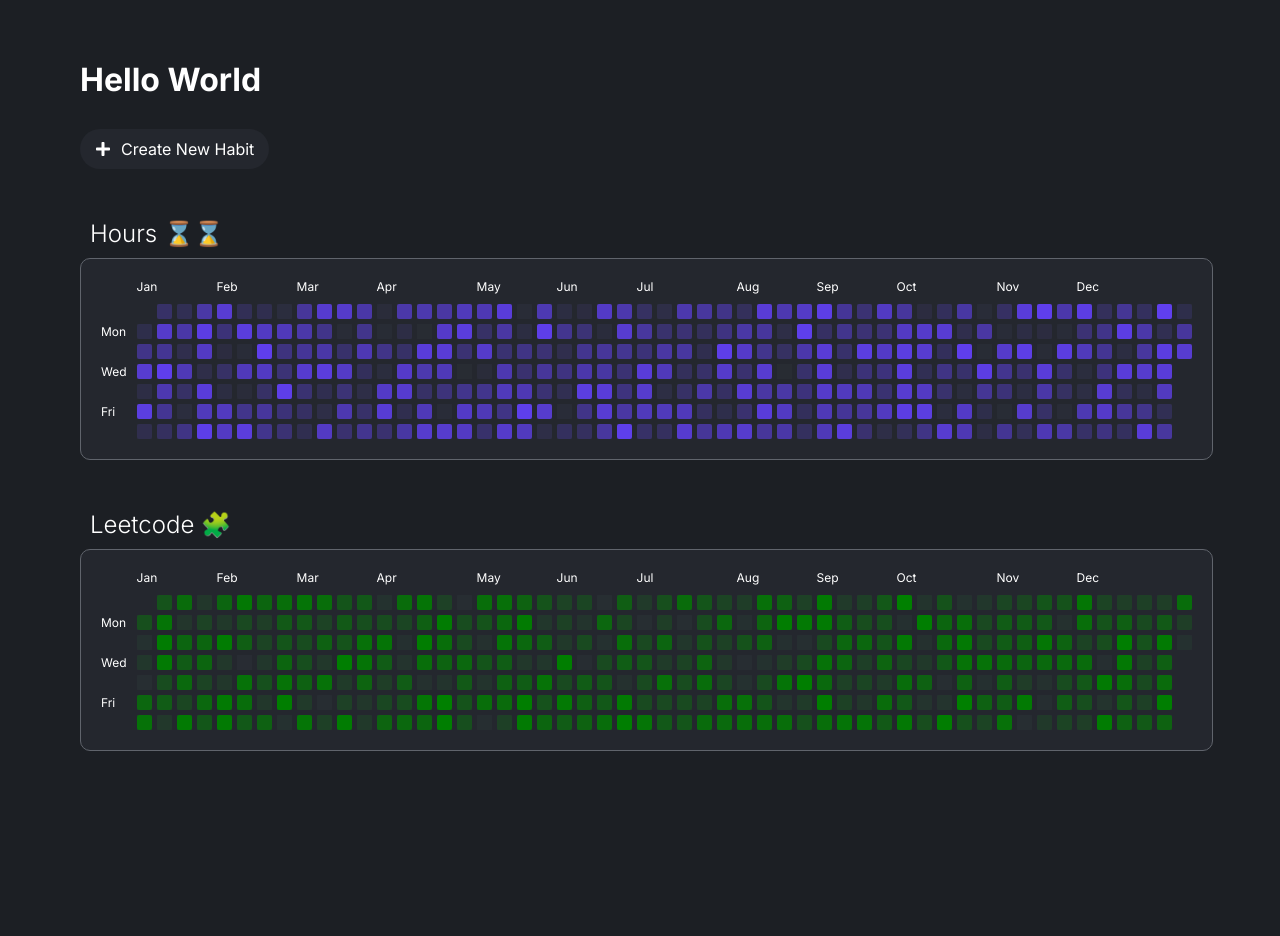
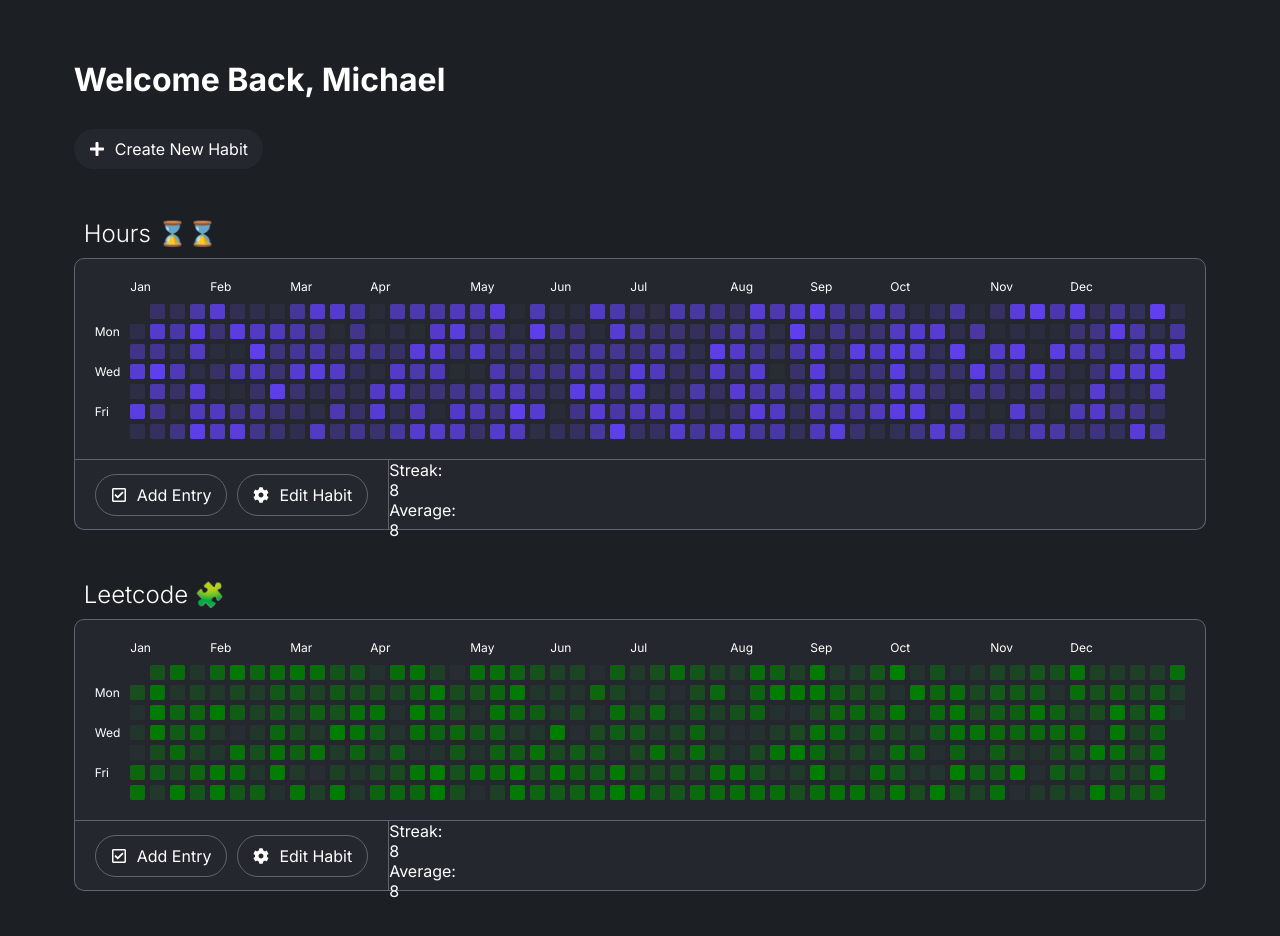
Before and after one commit to abedmohammed/commitment, a Next.js app in the folder frontend/: page / in a window 1280 px wide. Shown: the top 936 px of the page. Built offline with nearby package versions, Linux system fonts and the light colour scheme.

Commit message:
adding habit buttons

```diff
--- /dev/null
+++ b/frontend/src/components/Button.js
@@ -0,0 +1,11 @@
+import React from "react";
+
+const Button = ({ text, icon, classes, clickHandler }) => {
+  return (
+    <button onClick={clickHandler} className={`button ${classes}`}>
+      {icon} {text}
+    </button>
+  );
+};
+
+export default Button;
--- a/frontend/src/components/CommitChart.js
+++ b/frontend/src/components/CommitChart.js
@@ -1,4 +1,6 @@
 import React from "react";
+import Button from "./Button";
+import { FaCog, FaRegCheckSquare } from "react-icons/fa";
 
 const CommitChart = ({ title, data, colour }) => {
   return (
@@ -45,6 +47,30 @@ const CommitChart = ({ title, data, colour }) => {
           })}
         </ul>
       </div>
+      <div className="habit__info">
+        <div className="habit__actions">
+          <Button
+            classes={"button--bordered"}
+            icon={<FaRegCheckSquare />}
+            text="Add Entry"
+          />
+          <Button
+            classes={"button--bordered"}
+            icon={<FaCog />}
+            text="Edit Habit"
+          />
+        </div>
+        <div className="habit__stats">
+          <div className="habit__stat">
+            <p className="habit__stat-label">Streak: </p>
+            <p className="habit__stat-value">8</p>
+          </div>
+          <div className="habit__stat">
+            <p className="habit__stat-label">Average: </p>
+            <p className="habit__stat-value">8</p>
+          </div>
+        </div>
+      </div>
     </div>
   );
 };
--- a/frontend/src/pages/index.js
+++ b/frontend/src/pages/index.js
@@ -1,6 +1,7 @@
 import CommitChart from "@/components/CommitChart";
 import Head from "next/head";
 import { FaPlus } from "react-icons/fa";
+import Button from "@/components/Button";
 
 export default function Home() {
   return (
@@ -20,12 +21,9 @@ export default function Home() {
         <link rel="icon" href="/favicon.ico" />
       </Head>
       <main className="dashboard">
-        <h1 className="dashboard__title">Hello World</h1>
+        <h1 className="dashboard__title">Welcome Back, Michael</h1>
         <div className="dashboard__options">
-          <button className="dashboard__new-habit">
-            <FaPlus />
-            Create New Habit
-          </button>
+          <Button text={"Create New Habit"} icon={<FaPlus />}></Button>
         </div>
         <div className="habits">
           <CommitChart colour="#603FEF" title="Hours ⌛⌛" />
--- a/frontend/src/sass/base/_base.scss
+++ b/frontend/src/sass/base/_base.scss
@@ -5,4 +5,7 @@ body {
   color: #fff;
   font-family: "Inter", sans-serif;
   margin: rem(60px) rem(80px);
+  display: flex;
+  flex-direction: column;
+  align-items: center;
 }
--- /dev/null
+++ b/frontend/src/sass/components/_button.scss
@@ -0,0 +1,23 @@
+@use "../abstracts/" as *;
+
+.button {
+  cursor: pointer;
+  background: var(--color-background-light-1);
+  padding: rem(10px) rem(15px);
+  border-radius: 999px;
+  border: none;
+  display: flex;
+  gap: rem(10px);
+  align-items: center;
+  color: #fff;
+  transition: all 0.2s;
+
+  &--bordered {
+    border: 1px var(--color-background-light-3) solid;
+  }
+
+  &:hover {
+    transform: translateY(-5px);
+    background: var(--color-background-light-2);
+  }
+}
--- a/frontend/src/sass/components/_commitchart.scss
+++ b/frontend/src/sass/components/_commitchart.scss
@@ -6,15 +6,17 @@
     "empty months"
     "days squares";
   grid-template-columns: auto 1fr;
-  grid-gap: 10px;
+  grid-gap: rem(10px);
 
-  font-size: 12px;
+  font-size: rem(12px);
   list-style: none;
 
-  padding: 20px;
+  padding: rem(20px);
   border: 1px var(--color-background-light-3) solid;
   background-color: var(--color-background-light-1);
-  border-radius: 10px;
+  border-radius: rem(10px);
+  border-bottom-left-radius: 0;
+  border-bottom-right-radius: 0;
 
   &__months {
     grid-area: months;
--- a/frontend/src/sass/components/_habit.scss
+++ b/frontend/src/sass/components/_habit.scss
@@ -7,4 +7,24 @@
     font-weight: 300;
     margin: 0 0 rem(10px) rem(10px);
   }
+
+  &__info {
+    background-color: var(--color-background-light-1);
+    border: 1px var(--color-background-light-3) solid;
+    border-top: none;
+    border-radius: rem(10px);
+    border-top-right-radius: 0;
+    border-top-left-radius: 0;
+    height: rem(70px);
+
+    display: flex;
+  }
+
+  &__actions {
+    display: flex;
+    align-items: center;
+    gap: rem(10px);
+    border-right: 1px var(--color-background-light-3) solid;
+    padding: 0 rem(20px);
+  }
 }
--- a/frontend/src/sass/components/_index.scss
+++ b/frontend/src/sass/components/_index.scss
@@ -1,2 +1,3 @@
 @forward "commitchart";
+@forward "button";
 @forward "habit";
--- a/frontend/src/sass/pages/_dashboard.scss
+++ b/frontend/src/sass/pages/_dashboard.scss
@@ -4,22 +4,4 @@
   &__options {
     margin-top: rem(30px);
   }
-
-  &__new-habit {
-    cursor: pointer;
-    background: var(--color-background-light-1);
-    padding: rem(10px) rem(15px);
-    border-radius: 999px;
-    border: none;
-    display: flex;
-    gap: rem(10px);
-    align-items: center;
-    color: #fff;
-    transition: all 0.2s;
-
-    &:hover {
-      transform: translateY(-5px);
-      background: var(--color-background-light-2);
-    }
-  }
 }
```
